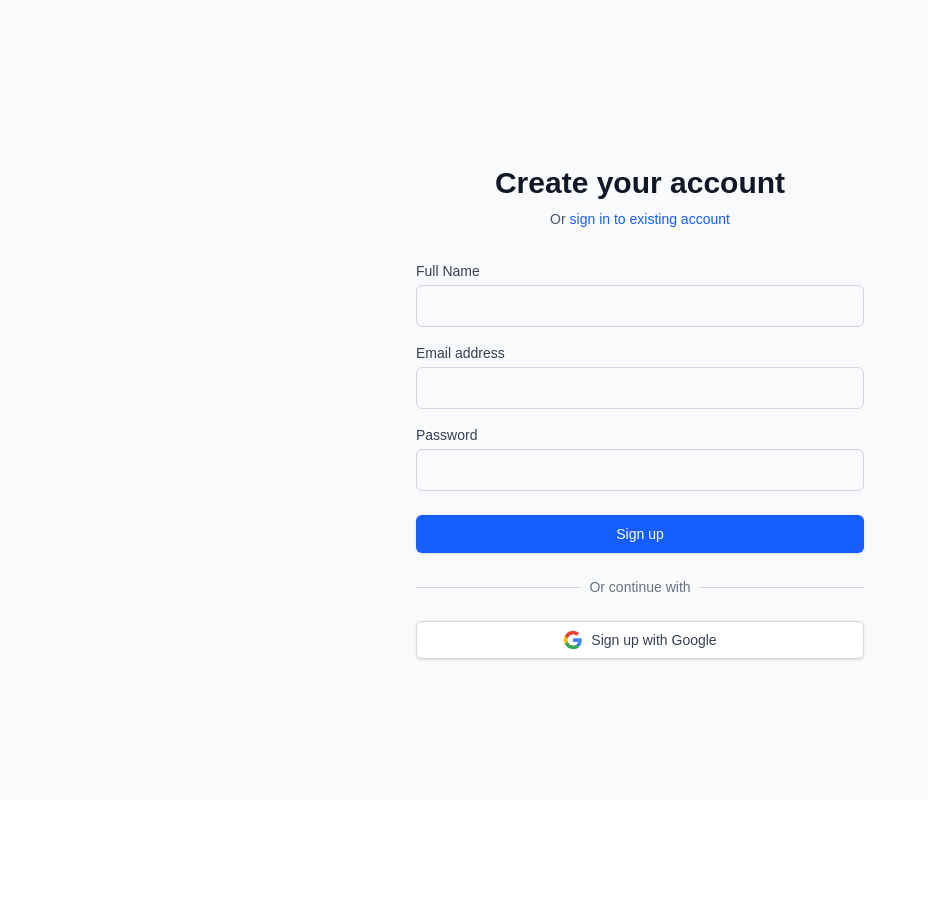
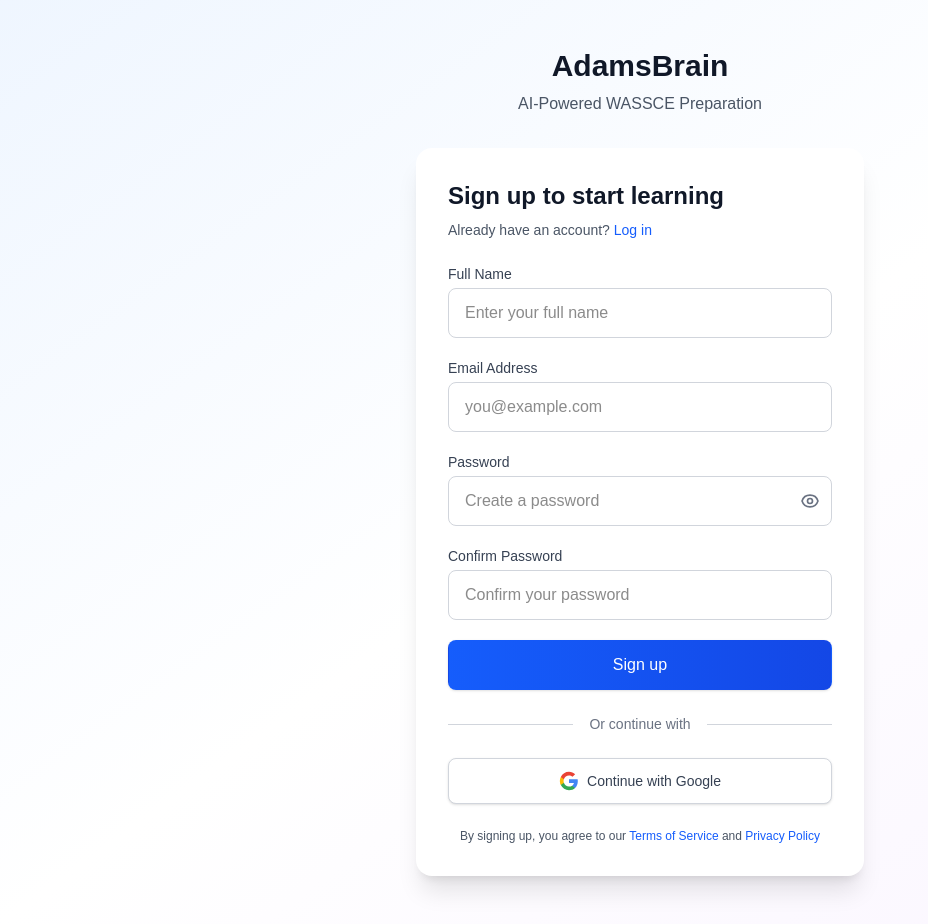
Before and after one commit to AmurdAmzer/AdamsBrain, a Next.js app in the folder frontend/: page /signup in a window 1280 px wide. Shown: the whole page, without its empty margins (0-928 px from the left). Before the commit the page ends 800 px from the top, so only its background shows below. Built offline with nearby package versions, Linux system fonts and the light colour scheme; no server answers.

Commit message:
enhance sign up page

```diff
--- a/frontend/src/app/signup/page.tsx
+++ b/frontend/src/app/signup/page.tsx
@@ -8,21 +8,39 @@ import Link from 'next/link'
 export default function SignupPage() {
   const [email, setEmail] = useState('')
   const [password, setPassword] = useState('')
+  const [confirmPassword, setConfirmPassword] = useState('')
   const [name, setName] = useState('')
   const [error, setError] = useState('')
   const [loading, setLoading] = useState(false)
+  const [showPassword, setShowPassword] = useState(false)
   const router = useRouter()
 
   const handleSignup = async (e: React.FormEvent) => {
     e.preventDefault()
+    setError('')
+
+    // Validation
+    if (password !== confirmPassword) {
+      setError('Passwords do not match')
+      return
+    }
+
+    if (password.length < 6) {
+      setError('Password must be at least 6 characters')
+      return
+    }
+
     setLoading(true)
-    setError('')
 
     try {
       await createUserWithEmailAndPassword(auth, email, password)
       router.push('/dashboard')
-    } catch (error: any) {
+    } catch (error) {
+      if (error instanceof Error) {
         setError(error.message)
+      } else {
+        setError('An error occurred during signup')
+      }
     } finally {
       setLoading(false)
     }
@@ -33,36 +51,47 @@ export default function SignupPage() {
       const provider = new GoogleAuthProvider()
       await signInWithPopup(auth, provider)
       router.push('/dashboard')
-    } catch (error: any) {
+    } catch (error) {
+      if (error instanceof Error) {
         setError(error.message)
+      } else {
+        setError('An error occurred during Google signup')
+      }
     }
   }
 
   return (
-    <div className="min-h-screen flex items-center justify-center bg-gray-50 py-12 px-4 sm:px-6 lg:px-8">
-      <div className="max-w-md w-full space-y-8">
-        <div>
-          <h2 className="mt-6 text-center text-3xl font-extrabold text-gray-900">
-            Create your account
+    <div className="min-h-screen flex items-center justify-center bg-gradient-to-br from-blue-50 via-white to-purple-50 py-12 px-4 sm:px-6 lg:px-8">
+      <div className="max-w-md w-full">
+        {/* Logo/Brand */}
+        <div className="text-center mb-8">
+          <h1 className="text-3xl font-bold text-gray-900 mb-2">AdamsBrain</h1>
+          <p className="text-gray-600">AI-Powered WASSCE Preparation</p>
+        </div>
+
+        {/* Main Card */}
+        <div className="bg-white rounded-2xl shadow-xl p-8">
+          <div className="mb-6">
+            <h2 className="text-2xl font-bold text-gray-900">
+              Sign up to start learning
             </h2>
-          <p className="mt-2 text-center text-sm text-gray-600">
-            Or{' '}
+            <p className="mt-2 text-sm text-gray-600">
+              Already have an account?{' '}
               <Link href="/login" className="font-medium text-blue-600 hover:text-blue-500">
-              sign in to existing account
+                Log in
               </Link>
             </p>
           </div>
 
-        <form className="mt-8 space-y-6" onSubmit={handleSignup}>
+          <form className="space-y-5" onSubmit={handleSignup}>
             {error && (
-            <div className="bg-red-50 text-red-500 p-3 rounded-lg text-sm">
+              <div className="bg-red-50 border border-red-200 text-red-600 px-4 py-3 rounded-lg text-sm">
                 {error}
               </div>
             )}
 
-          <div className="space-y-4">
             <div>
-              <label htmlFor="name" className="block text-sm font-medium text-gray-700">
+              <label htmlFor="name" className="block text-sm font-medium text-gray-700 mb-1">
                 Full Name
               </label>
               <input
@@ -72,13 +101,14 @@ export default function SignupPage() {
                 required
                 value={name}
                 onChange={(e) => setName(e.target.value)}
-                className="mt-1 block w-full px-3 py-2 border border-gray-300 rounded-md"
+                className="w-full px-4 py-3 border border-gray-300 rounded-lg focus:ring-2 focus:ring-blue-500 focus:border-transparent transition-all"
+                placeholder="Enter your full name"
               />
             </div>
 
             <div>
-              <label htmlFor="email" className="block text-sm font-medium text-gray-700">
-                Email address
+              <label htmlFor="email" className="block text-sm font-medium text-gray-700 mb-1">
+                Email Address
               </label>
               <input
                 id="email"
@@ -87,35 +117,71 @@ export default function SignupPage() {
                 required
                 value={email}
                 onChange={(e) => setEmail(e.target.value)}
-                className="mt-1 block w-full px-3 py-2 border border-gray-300 rounded-md"
+                className="w-full px-4 py-3 border border-gray-300 rounded-lg focus:ring-2 focus:ring-blue-500 focus:border-transparent transition-all"
+                placeholder="you@example.com"
               />
             </div>
 
             <div>
-              <label htmlFor="password" className="block text-sm font-medium text-gray-700">
+              <label htmlFor="password" className="block text-sm font-medium text-gray-700 mb-1">
                 Password
               </label>
+              <div className="relative">
                 <input
                   id="password"
                   name="password"
-                type="password"
+                  type={showPassword ? 'text' : 'password'}
                   required
                   value={password}
                   onChange={(e) => setPassword(e.target.value)}
-                className="mt-1 block w-full px-3 py-2 border border-gray-300 rounded-md"
+                  className="w-full px-4 py-3 border border-gray-300 rounded-lg focus:ring-2 focus:ring-blue-500 focus:border-transparent transition-all pr-10"
+                  placeholder="Create a password"
                 />
+                <button
+                  type="button"
+                  onClick={() => setShowPassword(!showPassword)}
+                  className="absolute right-3 top-1/2 -translate-y-1/2 text-gray-500 hover:text-gray-700"
+                >
+                  {showPassword ? (
+                    <svg className="w-5 h-5" fill="none" viewBox="0 0 24 24" stroke="currentColor">
+                      <path strokeLinecap="round" strokeLinejoin="round" strokeWidth={2} d="M13.875 18.825A10.05 10.05 0 0112 19c-4.478 0-8.268-2.943-9.543-7a9.97 9.97 0 011.563-3.029m5.858.908a3 3 0 114.243 4.243M9.878 9.878l4.242 4.242M9.88 9.88l-3.29-3.29m7.532 7.532l3.29 3.29M3 3l3.59 3.59m0 0A9.953 9.953 0 0112 5c4.478 0 8.268 2.943 9.543 7a10.025 10.025 0 01-4.132 5.411m0 0L21 21" />
+                    </svg>
+                  ) : (
+                    <svg className="w-5 h-5" fill="none" viewBox="0 0 24 24" stroke="currentColor">
+                      <path strokeLinecap="round" strokeLinejoin="round" strokeWidth={2} d="M15 12a3 3 0 11-6 0 3 3 0 016 0z" />
+                      <path strokeLinecap="round" strokeLinejoin="round" strokeWidth={2} d="M2.458 12C3.732 7.943 7.523 5 12 5c4.478 0 8.268 2.943 9.542 7-1.274 4.057-5.064 7-9.542 7-4.477 0-8.268-2.943-9.542-7z" />
+                    </svg>
+                  )}
+                </button>
               </div>
+            </div>
+
+            <div>
+              <label htmlFor="confirmPassword" className="block text-sm font-medium text-gray-700 mb-1">
+                Confirm Password
+              </label>
+              <input
+                id="confirmPassword"
+                name="confirmPassword"
+                type={showPassword ? 'text' : 'password'}
+                required
+                value={confirmPassword}
+                onChange={(e) => setConfirmPassword(e.target.value)}
+                className="w-full px-4 py-3 border border-gray-300 rounded-lg focus:ring-2 focus:ring-blue-500 focus:border-transparent transition-all"
+                placeholder="Confirm your password"
+              />
             </div>
 
             <div>
               <button
                 type="submit"
                 disabled={loading}
-              className="w-full flex justify-center py-2 px-4 border border-transparent rounded-md shadow-sm text-sm font-medium text-white bg-blue-600 hover:bg-blue-700"
+                className="w-full flex justify-center py-3 px-4 border border-transparent rounded-lg shadow-sm text-base font-medium text-white bg-gradient-to-r from-blue-600 to-blue-700 hover:from-blue-700 hover:to-blue-800 focus:outline-none focus:ring-2 focus:ring-offset-2 focus:ring-blue-500 transition-all duration-300 disabled:opacity-50 disabled:cursor-not-allowed"
               >
-              {loading ? 'Creating account...' : 'Sign up'}
+                {loading ? 'Creating your account...' : 'Sign up'}
               </button>
             </div>
+          </form>
 
           <div className="mt-6">
             <div className="relative">
@@ -123,15 +189,15 @@ export default function SignupPage() {
                 <div className="w-full border-t border-gray-300" />
               </div>
               <div className="relative flex justify-center text-sm">
-                <span className="px-2 bg-gray-50 text-gray-500">Or continue with</span>
+                <span className="px-4 bg-white text-gray-500">Or continue with</span>
               </div>
             </div>
 
-            <div className="mt-6">
+            <div className="mt-6 space-y-3">
               <button
                 type="button"
                 onClick={handleGoogleSignup}
-                className="w-full flex justify-center items-center px-4 py-2 border border-gray-300 rounded-md shadow-sm text-sm font-medium text-gray-700 bg-white hover:bg-gray-50"
+                className="w-full flex items-center justify-center px-4 py-3 border border-gray-300 rounded-lg shadow-sm text-sm font-medium text-gray-700 bg-white hover:bg-gray-50 transition-all duration-300"
               >
                 <svg className="w-5 h-5 mr-2" viewBox="0 0 24 24">
                   <path fill="#4285F4" d="M22.56 12.25c0-.78-.07-1.53-.2-2.25H12v4.26h5.92c-.26 1.37-1.04 2.53-2.21 3.31v2.77h3.57c2.08-1.92 3.28-4.74 3.28-8.09z"/>
@@ -139,11 +205,26 @@ export default function SignupPage() {
                   <path fill="#FBBC05" d="M5.84 14.09c-.22-.66-.35-1.36-.35-2.09s.13-1.43.35-2.09V7.07H2.18C1.43 8.55 1 10.22 1 12s.43 3.45 1.18 4.93l2.85-2.22.81-.62z"/>
                   <path fill="#EA4335" d="M12 5.38c1.62 0 3.06.56 4.21 1.64l3.15-3.15C17.45 2.09 14.97 1 12 1 7.7 1 3.99 3.47 2.18 7.07l3.66 2.84c.87-2.6 3.3-4.53 6.16-4.53z"/>
                 </svg>
-                Sign up with Google
+                Continue with Google
               </button>
+
+              {/* For West Africa, WhatsApp is very popular but not suitable for auth
+                  Facebook is also popular but declining among youth
+                  Stick with Google for now */}
             </div>
           </div>
-        </form>
+
+          <p className="mt-6 text-center text-xs text-gray-600">
+            By signing up, you agree to our{' '}
+            <Link href="/terms" className="text-blue-600 hover:underline">
+              Terms of Service
+            </Link>{' '}
+            and{' '}
+            <Link href="/privacy" className="text-blue-600 hover:underline">
+              Privacy Policy
+            </Link>
+          </p>
+        </div>
       </div>
     </div>
   )
```
Also changed, not shown: frontend/src/app/page.tsx (+58 -59 lines), frontend/public/hero-bg.jpg (added). Lines whose indentation alone changed are shown as unchanged.
